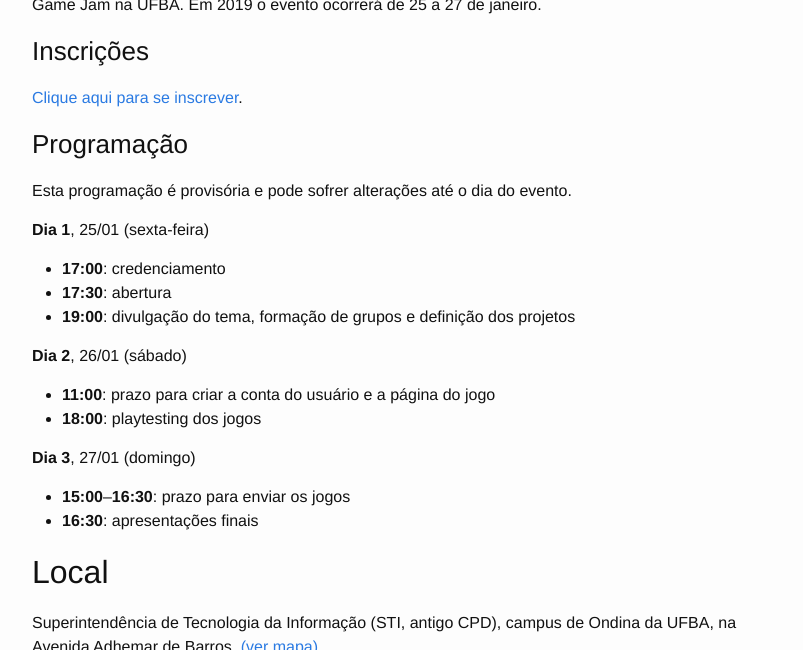
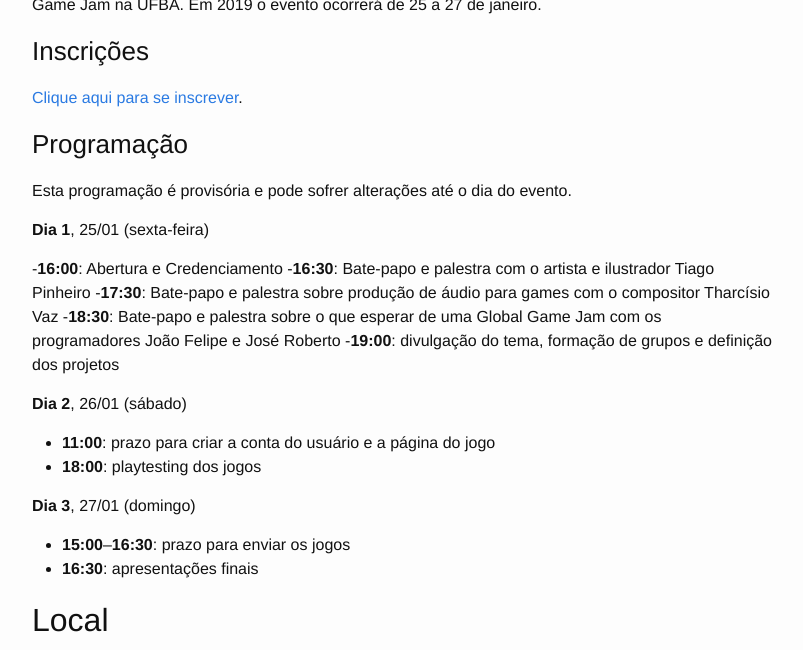
Before and after one commit to indigente/old-indigente.github.io, a Jekyll site: the page built from fubajam19.md, in a window 1280 px wide and 900 px high, scrolled down 664 px, cut to the strip 0-650 px from the top of the window. Shown: the whole strip, without its empty margins (238-1041 px from the left). Built offline with Jekyll 4.4.1, drawn with Linux system fonts in a browser that asks for light colours.

Commit message:
Update fubajam19.md

```diff
--- a/fubajam19.md
+++ b/fubajam19.md
@@ -17,9 +17,11 @@ Esta programação é provisória e pode sofrer alterações até o dia do event
 
 **Dia 1**, 25/01 (sexta-feira)
 
-- **17:00**: credenciamento
-- **17:30**: abertura
-- **19:00**: divulgação do tema, formação de grupos e definição dos projetos
+-**16:00**: Abertura e Credenciamento
+-**16:30**: Bate-papo e palestra com o artista e ilustrador Tiago Pinheiro
+-**17:30**: Bate-papo e palestra sobre produção de áudio para games com o compositor Tharcísio Vaz
+-**18:30**: Bate-papo e palestra sobre o que esperar de uma Global Game Jam com os programadores João Felipe e José Roberto
+-**19:00**: divulgação do tema, formação de grupos e definição dos projetos
 
 **Dia 2**, 26/01 (sábado)
 
```
